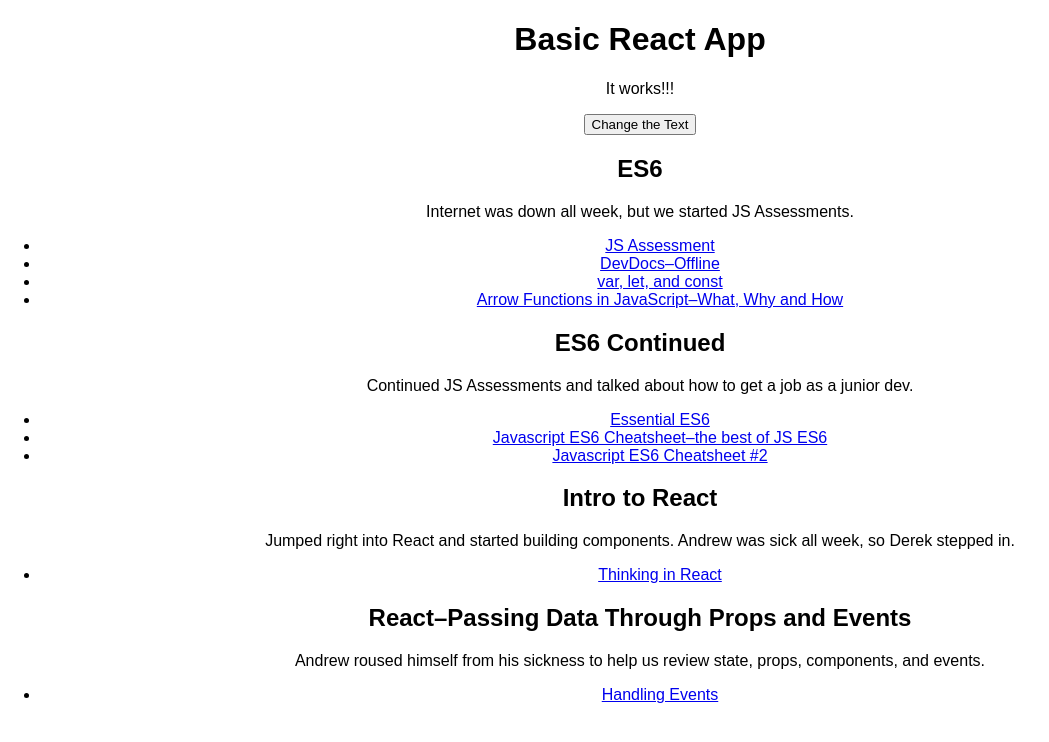
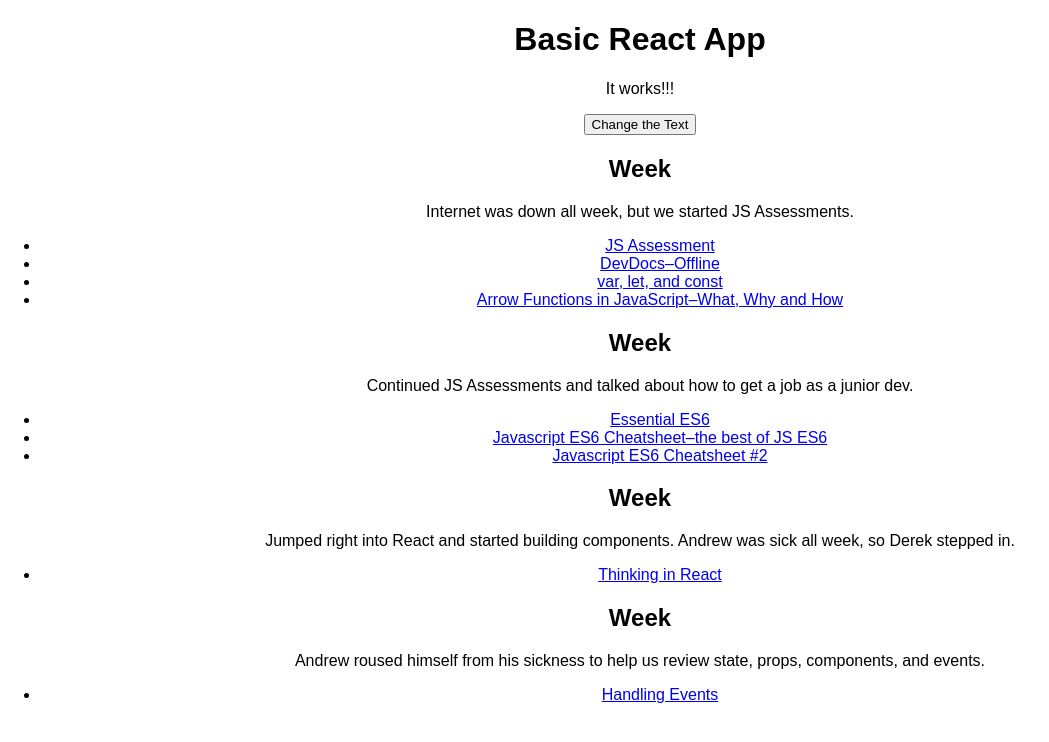
Before and after one commit to lunarnightlight/reactpractice, a React (Create React App) app: page / in a window 1280 px wide. Shown: the top 742 px of the page, without its empty margins (0-1049 px from the left). Built offline with nearby package versions, Linux system fonts and the light colour scheme.

Commit message:
now breaking down the resource webpage into the parent App component, the Week child component, and the Header component

```diff
--- /dev/null
+++ b/src/AddResource.js
@@ -0,0 +1,17 @@
+import React, { Component } from 'react';
+
+
+export default class AddResource extends Component {
+	// button to add link (eventually)
+
+	// clickEvent = (event) => {
+	// 	event.preventDefault();
+	// 	console.log('Event Pass Successful!');
+	// }
+
+	render() {
+		return (
+				<button onClick={this.props.tagline}>Change the Text</button>
+		);
+	}
+}
--- a/src/App.js
+++ b/src/App.js
@@ -2,6 +2,10 @@
 // import ReactDOM from 'react-dom';
 // import logo from './logo.svg';
 import './App.css';
+// import Header from './Header.js';
+import Blurb from './Blurb.js';
+import Resources from './Resources.js';
+import AddResource from './AddResource.js';
 
 class App extends Component {
   constructor() {
@@ -50,41 +54,28 @@
     return (
       <div className='App'>
 
-        <div>
         <Header header='Basic React App' />
-        </div>
 
-        <div>
       	<p>{this.state.test}</p>
-        </div>
 
-        <div>
         <AddResource tagline={this.response} />
-        </div>
 
-        <div>
-          <h2>ES6</h2>
+        <h2>Week</h2>
         <Blurb overview={this.state.sum1} />
         <Resources links={this.state.week1} />
-        </div>
 
-        <div>
-          <h2>ES6 Continued</h2>
+        <h2>Week</h2>
         <Blurb overview={this.state.sum2} />
         <Resources links={this.state.week2} />
-        </div>
 
-         <div>
-          <h2>Intro to React</h2>
+        <h2>Week</h2>
         <Blurb overview={this.state.sum3} />
         <Resources links={this.state.week3} />
-        </div>
 
-         <div>
-          <h2>React–Passing Data Through Props and Events</h2>
+        <h2>Week</h2>
         <Blurb overview={this.state.sum4} />
         <Resources links={this.state.week4} />
-        </div>
+
 
       </div>
     );
@@ -109,48 +100,49 @@
 //   }
 // }
 
-class Blurb extends Component {
 
-  render() {
-    // const para = this.props.overview.map((item, idx) => {
-    //   return <p key={idx}>{item.summary}</p>
-    // });
-    // ^Remnant from when I had the summary of the week as part
-    // of the week(n) array in the parent state.
-    const para = this.props.overview.summary;
-    return (
-      <p className='App'>{para}</p>
-    );
-  }
-}
+// class Blurb extends Component {
 
-class Resources extends Component {
-
-  render() {
-    const material = this.props.links.map((item, idx) => {
-      return <li key={idx}><a href={item.link}>{item.title}</a></li>;
-    });
-    return (
-      <ul className='App'>{material}</ul>
-    );
-  }
-}
-
-class AddResource extends Component {
-	// button to add link
-
-	// CURRENTLY JUST A CONSOLE.LOG FOR EVENT HANDLING PRACTICE PURPOSES
-	// clickEvent = (event) => {
-	// 	event.preventDefault();
-	// 	console.log('Event Pass Successful!');
+//   render() {
+//     // const para = this.props.overview.map((item, idx) => {
+//     //   return <p key={idx}>{item.summary}</p>
+//     // });
+//     // ^Remnant from when I had the summary of the week as part
+//     // of the week(n) array in the parent state.
+//     const para = this.props.overview.summary;
+//     return (
+//       <p className='App'>{para}</p>
+//     );
+//   }
 // }
 
-	render() {
-		return (
-				<button onClick={this.props.tagline}>Change the Text</button>
-		);
-	}
-}
+// class Resources extends Component {
+
+//   render() {
+//     const material = this.props.links.map((item, idx) => {
+//       return <li key={idx}><a href={item.link}>{item.title}</a></li>;
+//     });
+//     return (
+//       <ul className='App'>{material}</ul>
+//     );
+//   }
+// }
+
+// class AddResource extends Component {
+// 	// button to add link
+
+// 	// CURRENTLY JUST A CONSOLE.LOG FOR EVENT HANDLING PRACTICE PURPOSES
+// 	// clickEvent = (event) => {
+// 	// 	event.preventDefault();
+// 	// 	console.log('Event Pass Successful!');
+// 	// }
+
+// 	render() {
+// 		return (
+// 				<button onClick={this.props.tagline}>Change the Text</button>
+// 		);
+// 	}
+// }
 
 
 export default App;
--- /dev/null
+++ b/src/Blurb.js
@@ -0,0 +1,16 @@
+import React, { Component } from 'react';
+
+export default class Blurb extends Component {
+
+  render() {
+    // const para = this.props.overview.map((item, idx) => {
+    //   return <p key={idx}>{item.summary}</p>
+    // });
+    // ^Remnant from when I had the summary of the week as part
+    // of the week(n) array in the parent state.
+    const para = this.props.overview.summary;
+    return (
+      <p className='App'>{para}</p>
+    );
+  }
+}
--- /dev/null
+++ b/src/Header.js
@@ -0,0 +1,7 @@
+import React from 'react';
+
+export function Header(props) {
+  return (
+    <h1>{props.header}</h1>
+  );
+}
--- /dev/null
+++ b/src/Resources.js
@@ -0,0 +1,14 @@
+import React, { Component } from 'react';
+
+
+export default class Resources extends Component {
+
+  render() {
+    const material = this.props.links.map((item, idx) => {
+      return <li key={idx}><a href={item.link}>{item.title}</a></li>;
+    });
+    return (
+      <ul className='App'>{material}</ul>
+    );
+  }
+}
```
Also changed, not shown: src/Week.js (added). Lines whose indentation alone changed are shown as unchanged.
